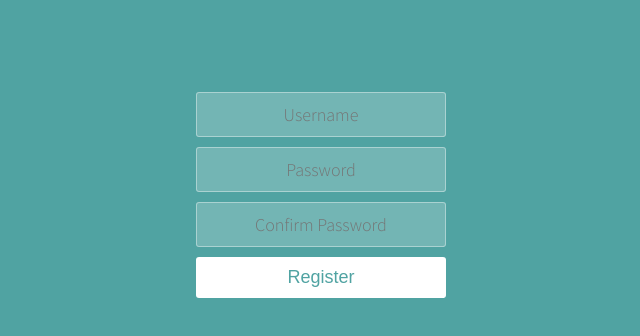
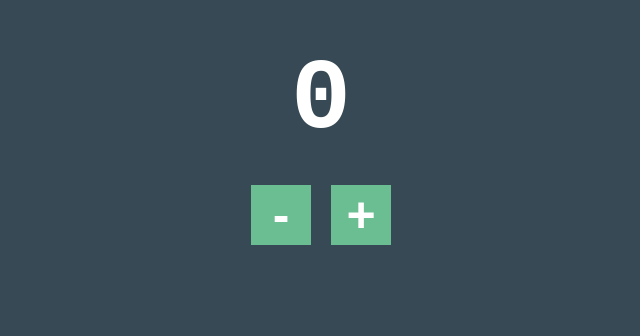
Before and after one commit to Phazerous/react-education, a React (Create React App) app: page / in a window 1280 px wide. Shown: the part 136-472 px from the top of the page, without its empty margins (319-959 px from the left). Built offline with nearby package versions, Linux system fonts and the light colour scheme.

Commit message:
Introduction to Hooks React

```diff
--- a/public/index.html
+++ b/public/index.html
@@ -2,9 +2,6 @@
 <html lang="en">
   <head>
     <title>React App</title>
-    <link
-      rel="stylesheet"
-      href="https://fonts.googleapis.com/css?family=Source+Sans+Pro:200,300" />
     <link rel="stylesheet" href="styles.css" />
   </head>
 
--- a/public/styles.css
+++ b/public/styles.css
@@ -1,57 +1,29 @@
-* {
-  box-sizing: border-box;
-  margin: 0;
-  padding: 0;
-  font-weight: 300;
+body {
+  font: normal 14px/100% "Andale Mono", AndaleMono, monospace;
+  color: #fff;
+  padding: 50px;
+  width: 300px;
+  margin: 0 auto;
+  background-color: #374954;
+  text-align: center;
 }
 
-body {
-  font-family: "Source Sans Pro", sans-serif;
-  color: white;
-  font-weight: 300;
-  background: #50a3a2;
-  width: 100%;
-  height: 100%;
+h1 {
+  font-size: 100px;
 }
 
 .container {
-  margin: 10% auto;
-  padding: 80px 0;
-  text-align: center;
+  margin: 60% auto;
 }
 
-.container h1 {
-  font-size: 40px;
-  font-weight: 200;
+button {
+  display: inline-block;
+  background-color: #6bbe92;
+  border: 0;
+  width: 60px;
+  margin: 10px;
+  text-align: center;
+  color: #fff;
+  font-weight: bold;
+  font-size: 50px;
 }
-
-form {
-  padding: 20px 0;
-  position: relative;
-}
-form input {
-  border: 1px solid rgba(252, 252, 252, 0.4);
-  background-color: rgba(252, 252, 252, 0.2);
-  width: 250px;
-  border-radius: 3px;
-  font-family: "Source Sans Pro", sans-serif;
-  padding: 10px 15px;
-  margin: 0 auto 10px auto;
-  display: block;
-  text-align: center;
-  font-size: 18px;
-  color: white;
-  font-weight: 300;
-}
-
-form button {
-  appearance: none;
-  outline: 0;
-  background-color: white;
-  border: 0;
-  padding: 10px 15px;
-  color: #50a3a2;
-  border-radius: 3px;
-  width: 250px;
-  font-size: 18px;
-}
--- a/src/components/App.jsx
+++ b/src/components/App.jsx
@@ -1,14 +1,21 @@
-import React from "react";
-import Form from "./Form";
-
-var userIsRegistered = false;
+import React, { useState } from "react";
 
 function App() {
-  return (
-    <div className="container">
-      <Form userIsRegistered={userIsRegistered} />
-    </div>
-  );
+  const [count, setCount] = useState(0);
+
+  function increase() {
+    setCount(count + 1);
+  }
+
+  function decrease() {
+    setCount(count - 1);
+  }
+
+  return <div className="container">
+    <h1>{count}</h1>
+    <button onClick={decrease}>-</button>
+    <button onClick={increase}>+</button>
+  </div>
 }
 
 export default App;
--- a/src/components/Form.jsx
+++ /dev/null
@@ -1,14 +0,0 @@
-import React from "react";
-
-function Form(props) {
-  return (
-    <form className="form">
-      <input type="text" placeholder="Username" />
-      <input type="password" placeholder="Password" />
-      {!props.userIsRegistered && <input type="password" placeholder="Confirm Password" />}
-      <button type="submit">{props.userIsRegistered ? "Login" : "Register"}</button>
-    </form>
-  );
-}
-
-export default Form;
--- a/src/index.js
+++ b/src/index.js
@@ -3,9 +3,3 @@
 import App from "./components/App";
 
 ReactDOM.render(<App />, document.getElementById("root"));
-
-//Challenge: Without moving the userIsRegistered variable,
-//1. Show Login as the button text if userIsRegistered is true.
-//Show Register as the button text if userIsRegistered is false.
-//2. Only show the Confirm Password input if userIsRegistered is false.
-//Don't show it if userIsRegistered is true.
```
